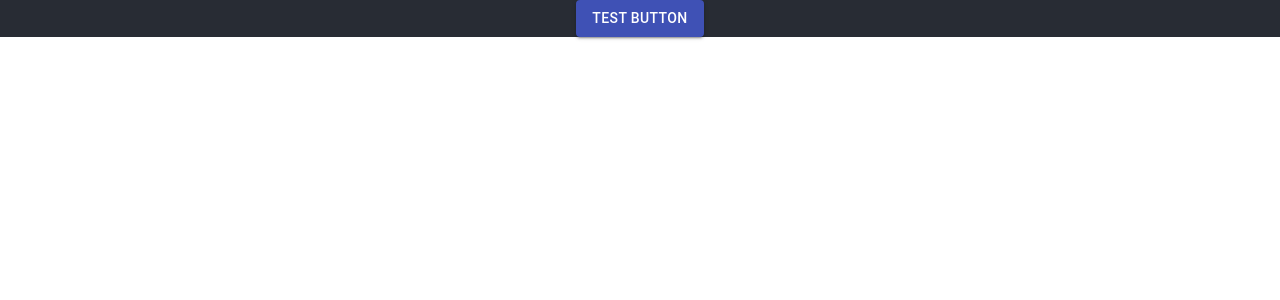
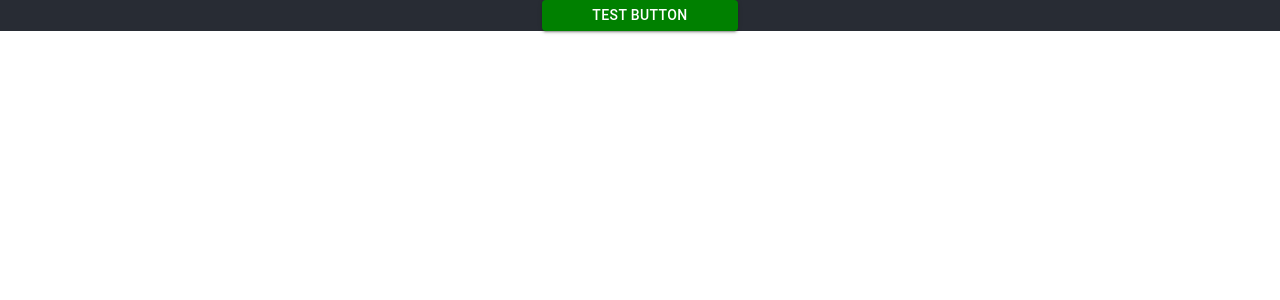
Before and after one commit to AKIRA-HONDA0803/React-Chartjs, a React (Create React App) app: page / in a window 1280 px wide. Shown: the top 300 px of the page. Built offline with nearby package versions, Linux system fonts and the light colour scheme.

Commit message:
makeStyles

```diff
--- a/src/components/MaterialUI.tsx
+++ b/src/components/MaterialUI.tsx
@@ -1,10 +1,18 @@
 import React from 'react';
-import { Button } from "@material-ui/core";
+import { Button, makeStyles } from "@material-ui/core";
+
+const useStyles = makeStyles({
+  btnStyle: {
+    background: "green",
+    padding: "3px 50px",
+  },
+});
 
 const MaterialUI: React.FC = () => {
+  const classes = useStyles();
   return (
     <div>
-      <Button variant="contained" color="primary">TEST BUTTON</Button>
+      <Button className={classes.btnStyle} variant="contained" color="primary">TEST BUTTON</Button>
     </div>
   )
 }
```
